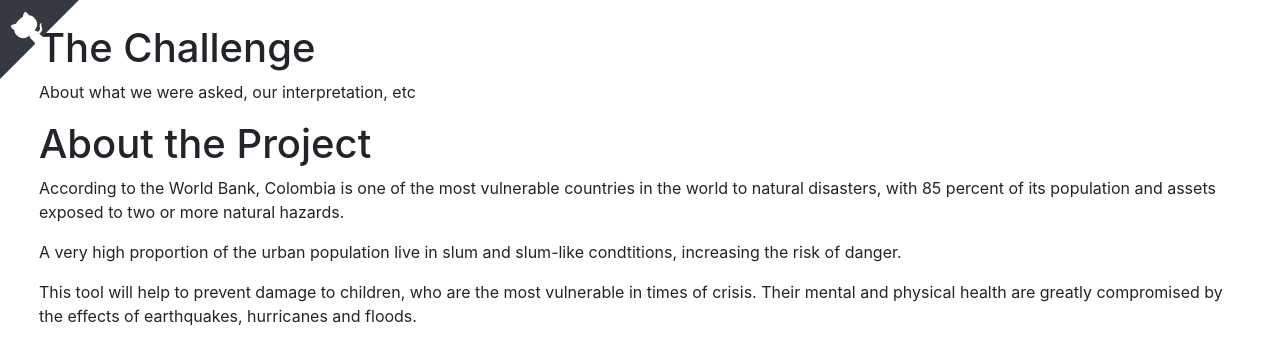
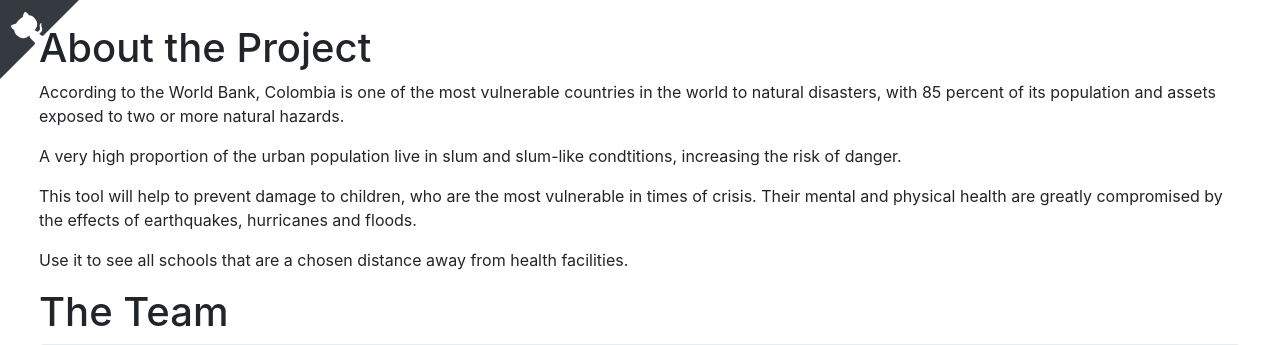
Before and after one commit to Amadman/team-mcr, a Flask app: page /about in a window 1280 px wide. Shown: the part 56-401 px from the top of the page. Run offline with Flask 2, Linux system fonts and the light colour scheme; parts of the project's set-up code (start-up, migrations or seed data) failed here and were passed over; some libraries are stand-ins or nearby versions.

```diff
--- a/app/templates/about.html
+++ b/app/templates/about.html
@@ -3,9 +3,6 @@
 {% block content %}
 <div class="text-center">
 <div class="container about-template text-left">
-  <h1>{{ _('The Challenge') }}</h1>
-  <p>{{ _('About what we were asked, our interpretation, etc') }}</p>
-
   <h1>{{ _('About the Project') }}</h1>
   <p>{{ _('According to the World Bank, Colombia is one of the most vulnerable countries in the world to natural disasters, with 85 percent of its population and assets exposed to two or more natural hazards.') }}</p>
 	<p>{{ _('A very high proportion of the urban population live in slum and slum-like condtitions, increasing the risk of danger.') }}</p>
```
Also changed, not shown: README.md.
